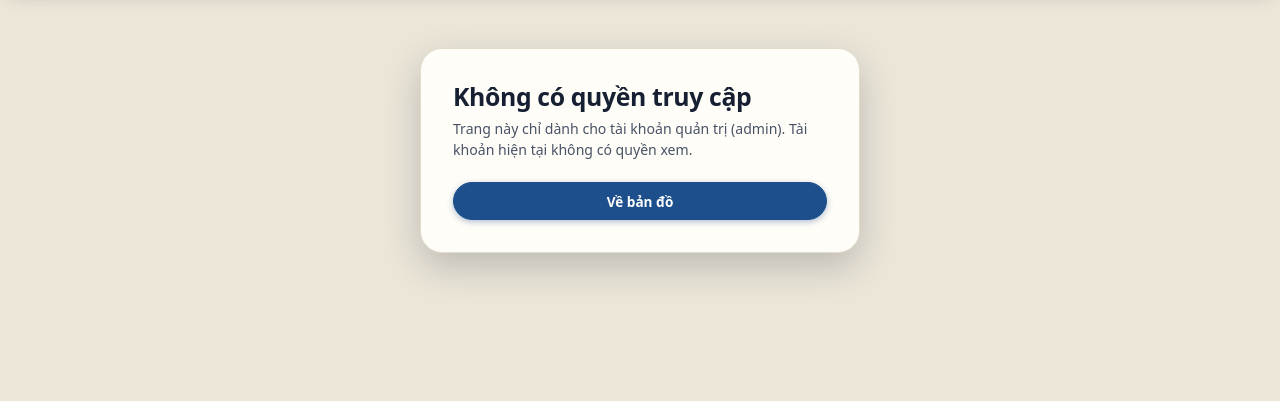
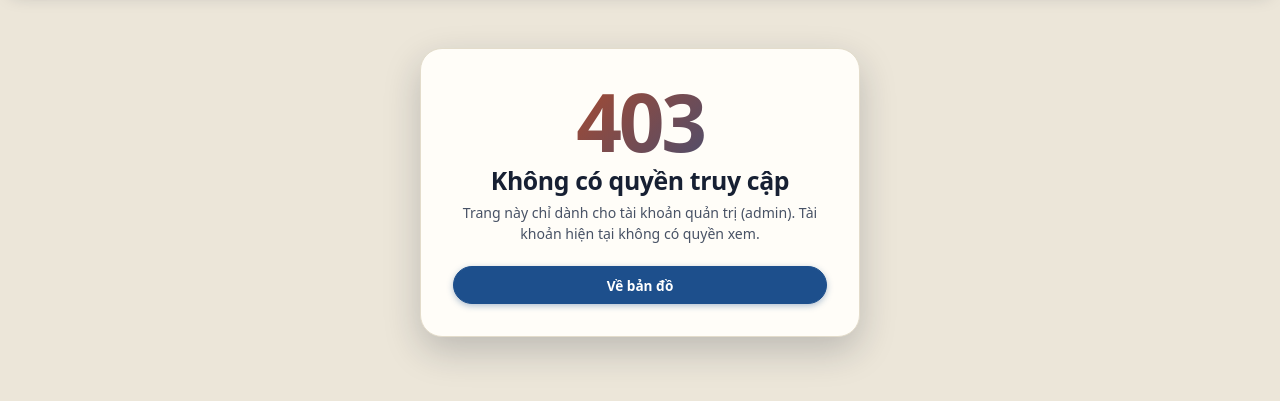
Before and after one commit to nvs15122k4/web-gis, a Laravel app: template web/resources/views/errors/403.blade.php in a window 1280 px wide. Shown: the part 64-465 px from the top of the page. Run offline with Laravel 12, Linux system fonts and the light colour scheme; the template is opened without the code that fills it, so the values that code supplies are empty; style sheets or scripts are compiled from the project's sources.

Commit message:
feat(web): trạng thái lỗi 403 có mã lỗi lớn và nút quay về

```diff
--- a/web/resources/views/errors/403.blade.php
+++ b/web/resources/views/errors/403.blade.php
@@ -8,8 +8,9 @@
 </head>
 <body class="page">
 @include('partials.nav')
-<main class="admin" id="main-content" tabindex="-1">
+<main class="admin state-page" id="main-content" tabindex="-1">
     <div class="admin-card">
+        <p class="state-code" aria-hidden="true">403</p>
         <h1>Không có quyền truy cập</h1>
         <p class="lead">Trang này chỉ dành cho tài khoản quản trị (admin). Tài khoản hiện tại không có quyền xem.</p>
         <a class="btn btn-primary btn-block" href="/">Về bản đồ</a>
```
